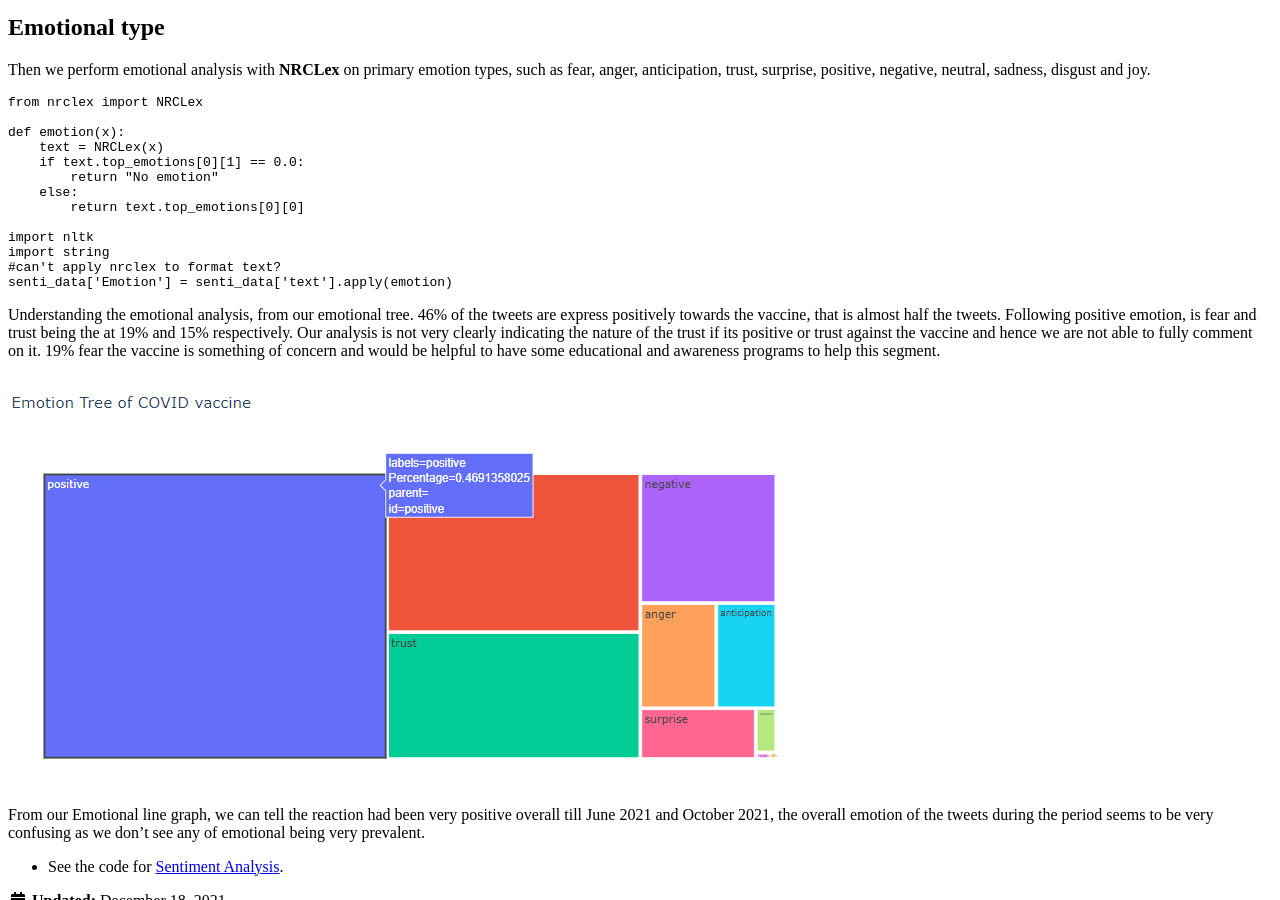
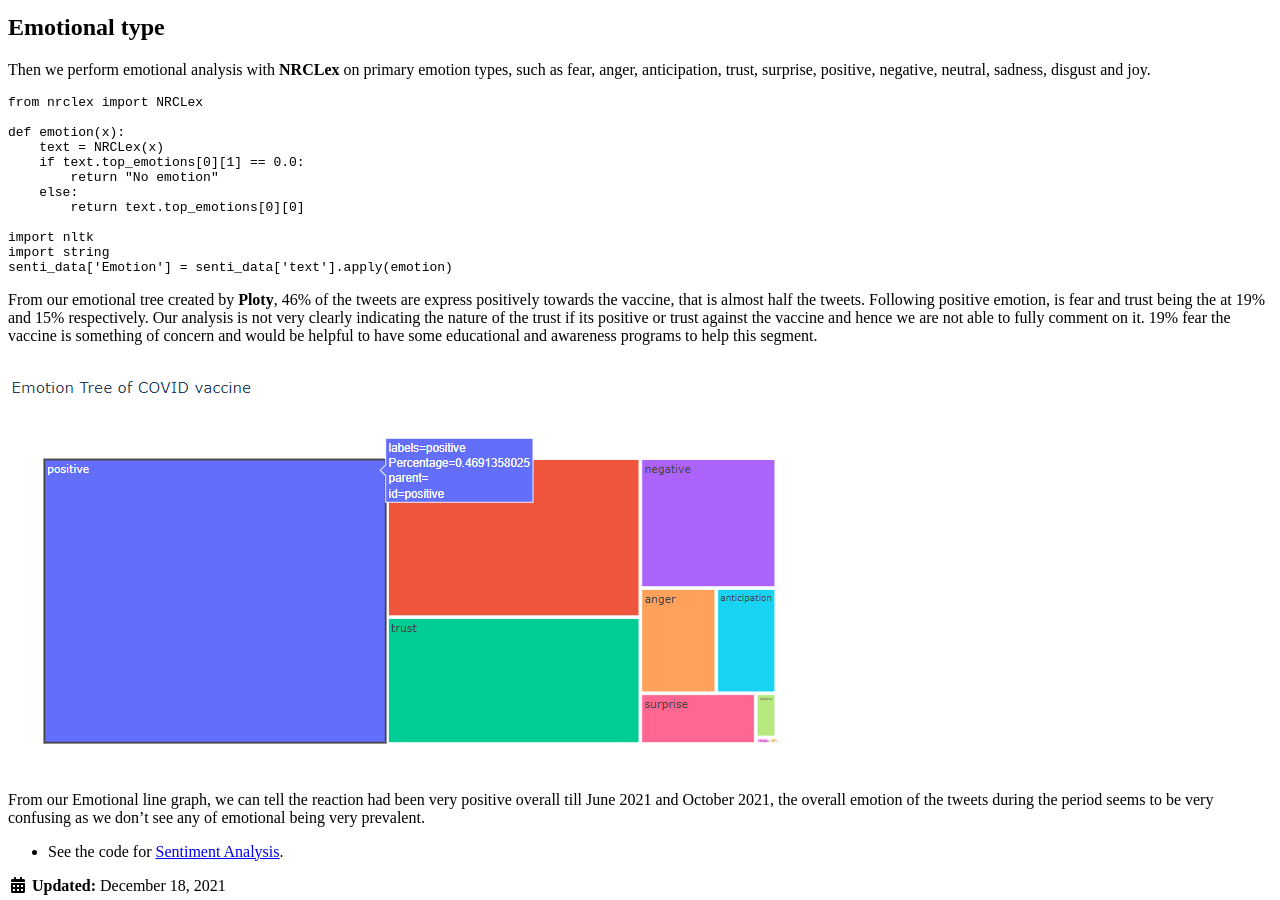
Before and after one commit to Anran0716/550final-proj, a Jekyll site: the page built from _posts/2021-12-15-Sentiment Analysis.md, in a window 1280 px wide and 900 px high, scrolled down 1028 px. Built offline with Jekyll 4.4.1, drawn with Linux system fonts in a browser that asks for light colours; cached includes are drawn as plain includes; nearby versions of some CDN libraries.

Commit message:
Update 2021-12-15-Sentiment Analysis.md

````diff
--- a/_posts/2021-12-15-Sentiment Analysis.md
+++ b/_posts/2021-12-15-Sentiment Analysis.md
@@ -37,10 +37,9 @@ def emotion(x):
 
 import nltk
 import string
-#can't apply nrclex to format text?
 senti_data['Emotion'] = senti_data['text'].apply(emotion)
 ```
-Understanding the emotional analysis, from our emotional tree. 46% of the tweets are express positively towards the vaccine, that is almost half the tweets. Following positive emotion, is fear and trust being the at 19% and 15% respectively. Our analysis is not very clearly indicating the nature of the trust if its positive or trust against the vaccine and hence we are not able to fully comment on it. 19% fear the vaccine is something of concern and would be helpful to have some educational and awareness programs to help this segment.
+From our emotional tree created by **Ploty**, 46% of the tweets are express positively towards the vaccine, that is almost half the tweets. Following positive emotion, is fear and trust being the at 19% and 15% respectively. Our analysis is not very clearly indicating the nature of the trust if its positive or trust against the vaccine and hence we are not able to fully comment on it. 19% fear the vaccine is something of concern and would be helpful to have some educational and awareness programs to help this segment.
 
 ![emotional_tree]({{ site.url }}{{ site.baseurl }}/assets/images/emotional_tree.png)
 
````
